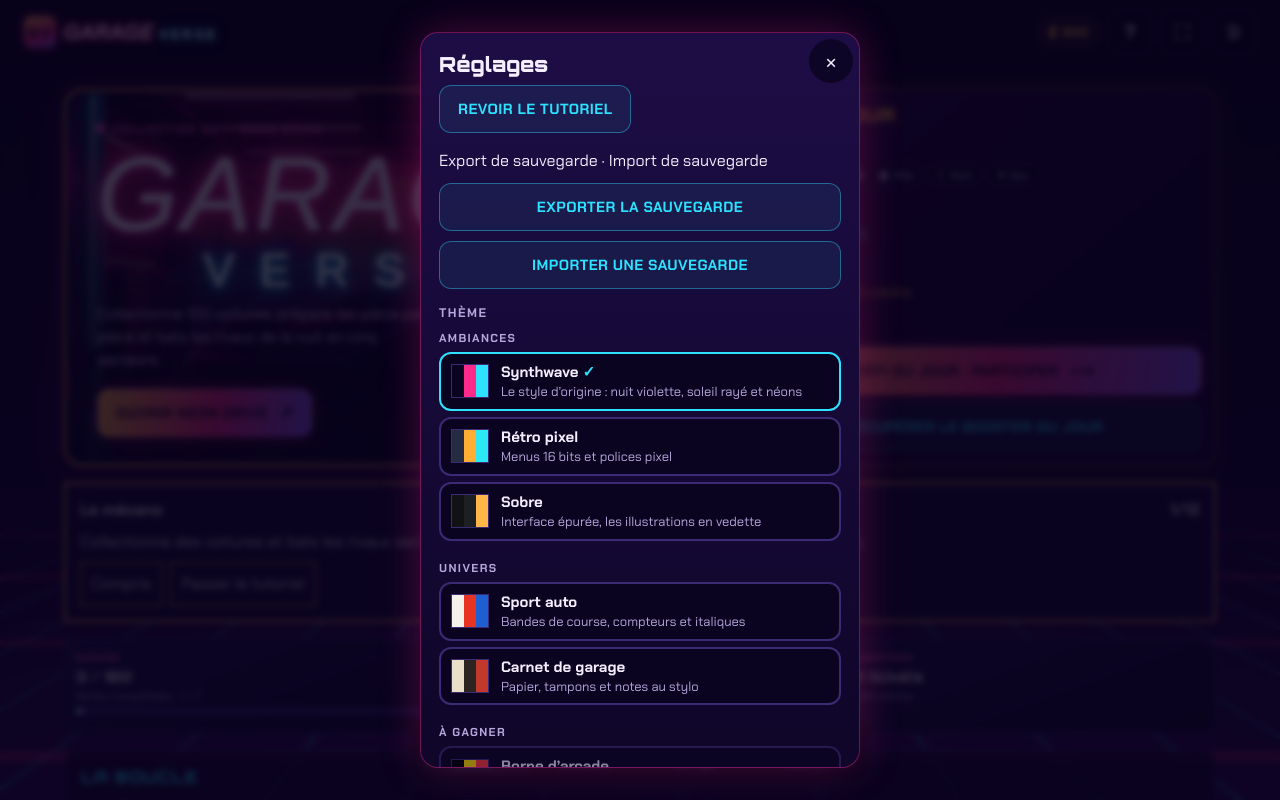
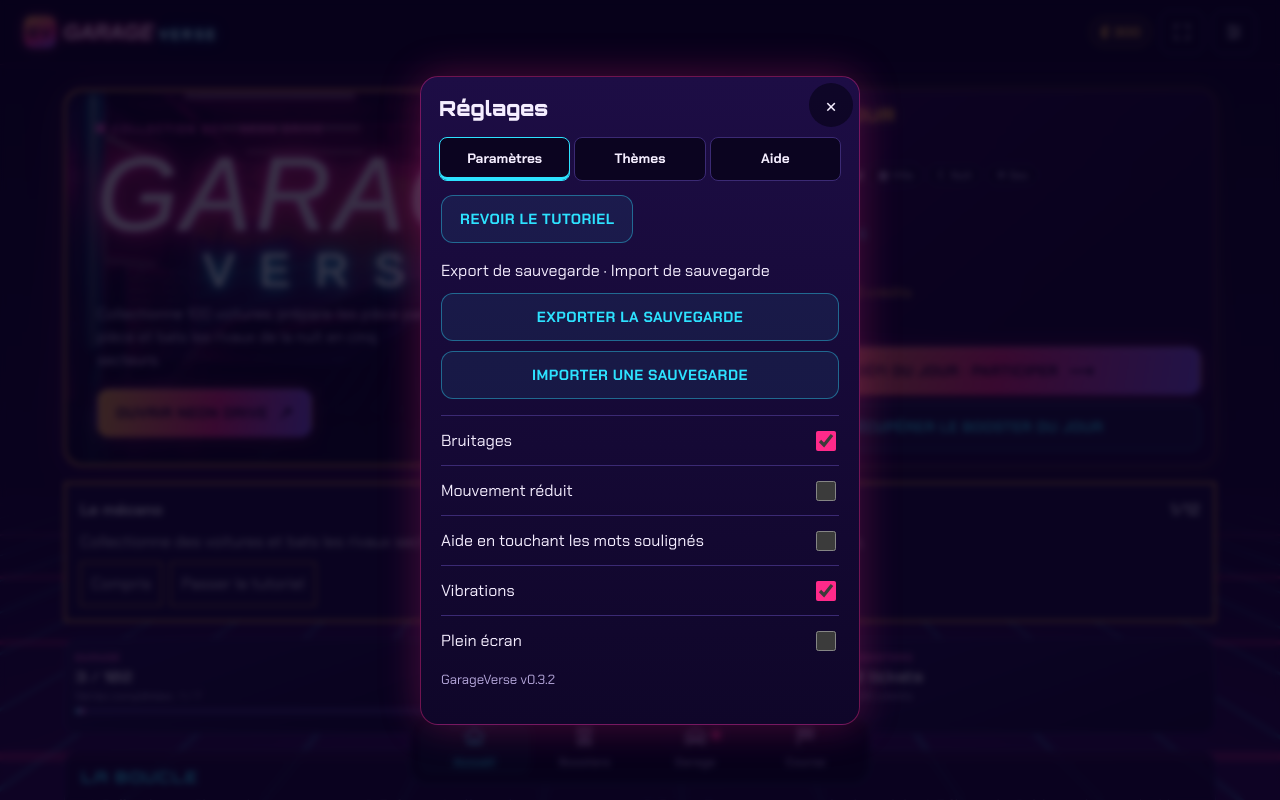
Before and after one commit to Flatoupix/GarageVerse, a Vue app: page / in a window 1280 px wide. Both pictures are taken after a click on the button 1234 px from the left and 32 px from the top of the page. Shown: the top 800 px of the page. Built offline with nearby package versions, Linux system fonts and the light colour scheme; a web font is replaced by a local one.

Commit message:
GarageVerse reglages-onglets · passe 1

```diff
--- a/src/App.vue
+++ b/src/App.vue
@@ -1,9 +1,10 @@
 <script setup lang="ts">
 import { computed, nextTick, onMounted, onUnmounted, ref, watch } from 'vue'
 import { enableEffects, hasMusic, refreshMusicVisibility, setMusicTrack, unlockAudio } from './audio'
+import { debugTap, type DebugTaps } from './game/debug'
 import type { Rival, StatKey } from './game/data'
 import { floatText, mountFx, pop, themeFx, tone, tween } from './game/fx'
-import { buzz, pendingSeries, notify, persist, reducedMotion, save, sound, storageWarning, systemReduced, toast } from './game/store'
+import { act, buzz, pendingSeries, notify, persist, reducedMotion, save, sound, storageWarning, systemReduced, toast } from './game/store'
 import { applyTheme, theme, themeGroups, themes, unlocked, type Theme } from './game/theme'
 import { cardBackOf, cardBacks } from './game/cardback'
 import type { CardBackId } from './game/save'
@@ -73,7 +74,37 @@ async function importSave(event: Event) {
     transferFeedback('Ta sauvegarde a été importée.')
   } catch { transferFeedback('Import impossible : choisis une sauvegarde GarageVerse valide et vérifie que le stockage est disponible.', true) }
 }
-const lexicon = ref<HTMLDialogElement>()
+type SettingsTab = 'parameters' | 'themes' | 'help'
+const settingsTab = ref<SettingsTab>('parameters')
+const settingsTabs: { id: SettingsTab; label: string }[] = [
+  { id: 'parameters', label: 'Paramètres' }, { id: 'themes', label: 'Thèmes' }, { id: 'help', label: 'Aide' },
+]
+function showSettings(tab: SettingsTab = 'parameters') {
+  openHelp.value = null
+  selectSettingsTab(tab)
+  if (!settings.value?.open) settings.value?.showModal()
+}
+function selectSettingsTab(tab: SettingsTab) {
+  settingsTab.value = tab
+  document.getElementById('settings-content')?.scrollTo(0, 0)
+}
+function settingsTabKey(event: KeyboardEvent, index: number) {
+  const next = event.key === 'ArrowRight' ? (index + 1) % 3 : event.key === 'ArrowLeft' ? (index + 2) % 3 : event.key === 'Home' ? 0 : event.key === 'End' ? 2 : -1
+  if (next < 0) return
+  event.preventDefault()
+  const tab = settingsTabs[next]!
+  selectSettingsTab(tab.id)
+  document.getElementById('settings-tab-' + tab.id)?.focus()
+}
+let debugTaps: DebugTaps = { count: 0, lastTap: null }
+function brandClick() {
+  go('home')
+  if (import.meta.env.DEV) {
+    const result = debugTap(debugTaps, performance.now())
+    debugTaps = result.state
+    if (result.triggered) act(s => { s.credits += 1000 }, 'Debug : +1 000 crédits')
+  }
+}
 const bubble = ref<HTMLElement>()
 const sheet = ref<HTMLDialogElement>()
 const inspected = ref<{ kind: 'car' | 'part'; id: string; circuit?: Rival['circuit']; suggestedStat?: StatKey; showCard?: boolean } | null>(null)
@@ -155,7 +186,7 @@ const fullscreen = ref(Boolean(document.fullscreenElement))
 document.addEventListener('fullscreenchange', () => { fullscreen.value = Boolean(document.fullscreenElement) })
 
 async function toggleFullscreen() {
-  if (!canFullscreen) { settings.value?.showModal(); return }
+  if (!canFullscreen) { showSettings(); return }
   try {
     if (document.fullscreenElement) return await document.exitFullscreen()
     await document.documentElement.requestFullscreen({ navigationUI: 'hide' })
@@ -169,6 +200,10 @@ async function toggleFullscreen() {
 const appVersion = __APP_VERSION__
 // Liste des Réglages rangée par groupes ; chaque thème n'apparaît qu'une fois.
 const themeLists = themeGroups.map(group => ({ title: group.title, items: themes.filter(t => group.ids.includes(t.id)) }))
+const expandedGroups = ref<string[]>([themeLists.find(group => group.items.some(t => t.id === theme.value))!.title])
+function toggleThemeGroup(title: string) {
+  expandedGroups.value = expandedGroups.value.includes(title) ? expandedGroups.value.filter(t => t !== title) : [...expandedGroups.value, title]
+}
 // Un thème débloqué en cours de partie est annoncé une fois.
 const openThemes = computed(() => themes.filter(t => unlocked(save, t.id)).map(t => t.id))
 watch(openThemes, (now, before) => {
@@ -223,7 +258,7 @@ function showLexicon() {
   openHelp.value = null
   glossaryOpen.value = true
 }
-watch(glossaryOpen, open => { if (open && !lexicon.value?.open) lexicon.value?.showModal() })
+watch(glossaryOpen, open => { if (open) { showSettings('help'); glossaryOpen.value = false } })
 
 function chooseTheme(id: Theme) {
   if (id === theme.value || !unlocked(save, id)) return
@@ -252,19 +287,18 @@ function toggleSetting(key: Setting) {
   <div class="app-shell" :class="{ 'motion-reduced': reducedMotion }">
     <div class="sky" aria-hidden="true"><div class="sky-grid"></div></div>
     <header class="topbar">
-      <button class="brand" type="button" aria-label="GarageVerse, accueil" @click="go('home')">
+      <button class="brand" type="button" aria-label="GarageVerse, accueil" @click="brandClick">
         <span class="brand-mark" aria-hidden="true">GV</span><GameLogo v-if="theme === 'neon'" size="bar" :flicker="false" /><span v-else>GARAGE<span class="brand-accent">VERSE</span></span>
       </button>
       <div class="wallet">
         <span ref="wallet" class="credits" :class="creditMove" :aria-label="`${save.credits} crédits`"><span aria-hidden="true">₡ {{ shownCredits }}</span></span>
-        <button type="button" class="settings-button help-button" aria-label="Lexique : comprendre les règles" @click="showLexicon">?</button>
         <button v-if="!installed" type="button" class="settings-button fullscreen-button" :aria-label="fullscreen ? 'Quitter le plein écran' : 'Plein écran'"
           :aria-pressed="fullscreen" @click="toggleFullscreen">
           <svg viewBox="0 0 24 24" width="20" height="20" fill="none" stroke="currentColor" stroke-width="1.6" aria-hidden="true">
             <path v-if="fullscreen" d="M9 4v5H4M15 4v5h5M9 20v-5H4M15 20v-5h5"/><path v-else d="M4 9V4h5M20 9V4h-5M4 15v5h5M20 15v5h-5"/>
           </svg>
         </button>
-        <button type="button" class="settings-button" aria-label="Réglages" @click="settings?.showModal()">
+        <button type="button" class="settings-button" aria-label="Réglages" @click="showSettings()">
           <svg viewBox="0 0 24 24" width="20" height="20" fill="none" stroke="currentColor" stroke-width="1.6" aria-hidden="true"><path d="M4 6h16M4 12h16M4 18h16"/><path d="M8 3v6m8 0v6m-6 0v6"/></svg>
         </button>
       </div>
@@ -303,19 +337,16 @@ function toggleSetting(key: Setting) {
     </div>
     </Teleport>
 
-    <dialog ref="lexicon" class="modal lexicon-modal" aria-label="Lexique" @close="glossaryOpen = false">
-      <form method="dialog"><button class="close-modal" aria-label="Fermer le lexique">×</button></form>
-      <h2>Lexique</h2>
-      <p class="lexicon-intro">Touche un mot souligné en pointillé, partout dans le jeu, pour voir son explication.</p>
-      <section v-for="section in glossarySections" :key="section.title" class="lexicon-section">
-        <h3>{{ section.title }}</h3>
-        <dl><template v-for="key in section.keys" :key="key"><dt>{{ glossary[key].term }}</dt><dd>{{ glossary[key].text }}</dd></template></dl>
-      </section>
-    </dialog>
-
-    <dialog ref="settings" class="modal settings-modal">
+    <dialog ref="settings" class="modal settings-modal" aria-label="Réglages">
       <form method="dialog"><button class="close-modal" aria-label="Fermer les réglages">×</button></form>
       <h2>Réglages</h2>
+      <div class="settings-tabs" role="tablist" aria-label="Réglages">
+        <button v-for="(tab, index) in settingsTabs" :id="'settings-tab-' + tab.id" :key="tab.id" type="button" role="tab"
+          :aria-selected="settingsTab === tab.id" :aria-controls="'settings-panel-' + tab.id" :tabindex="settingsTab === tab.id ? 0 : -1"
+          @click="selectSettingsTab(tab.id)" @keydown="settingsTabKey($event, index)">{{ tab.label }}</button>
+      </div>
+      <div id="settings-content" class="settings-content">
+        <div v-show="settingsTab === 'parameters'" id="settings-panel-parameters" role="tabpanel" aria-labelledby="settings-tab-parameters">
           <button type="button" class="button ghost" @click="replayTutorial(); settings?.close(); sheet?.close(); go('home')">Revoir le tutoriel</button>
           <section class="save-transfer" aria-label="Sauvegarde">
             <p v-if="offlineReady"><span v-help="'offline'">Disponible hors ligne</span></p>
@@ -325,18 +356,30 @@ function toggleSetting(key: Setting) {
             <input ref="saveFile" type="file" accept=".json,application/json" hidden @change="importSave" />
             <p v-if="transferMessage" role="status">{{ transferMessage }}</p>
           </section>
+          <label v-if="hasMusic" class="setting"><span>Musique</span><input type="checkbox" :checked="save.preferences.music" @change="toggleSetting('music')" /></label>
+          <label class="setting"><span>Bruitages</span><input type="checkbox" :checked="save.preferences.sound" @change="toggleSetting('sound')" /></label>
+          <label class="setting"><span>Mouvement réduit</span><input type="checkbox" :checked="reducedMotion" :disabled="systemReduced" @change="toggleSetting('reducedMotion')" /></label>
+          <p v-if="systemReduced" class="setting-note">Activé dans les réglages du système.</p>
+          <label class="setting"><span>Aide en touchant les mots soulignés</span><input type="checkbox" :checked="save.preferences.touchHelp !== false" @change="toggleSetting('touchHelp')" /></label>
+          <label class="setting"><span>Vibrations</span><input type="checkbox" :checked="save.preferences.vibration" @change="toggleSetting('vibration')" /></label>
+          <label v-if="canFullscreen && !installed" class="setting"><span>Plein écran</span><input type="checkbox" :checked="fullscreen" @change="toggleFullscreen" /></label>
+          <p v-else-if="!installed" class="setting-note">Plein écran sur iPhone : dans Safari, touche Partager puis « Sur l’écran d’accueil », et lance GarageVerse depuis son icône.</p>
+          <p class="setting-note app-version">GarageVerse v{{ appVersion }}</p>
+        </div>
+        <div v-show="settingsTab === 'themes'" id="settings-panel-themes" role="tabpanel" aria-labelledby="settings-tab-themes">
           <fieldset class="theme-picker">
             <legend>Thème</legend>
-        <div v-for="group in themeLists" :key="group.title" class="theme-group" role="group" :aria-label="group.title">
-          <h3 class="theme-group-title">{{ group.title }}</h3>
+            <div v-for="(group, groupIndex) in themeLists" :key="group.title" class="theme-group" role="group" :aria-label="group.title">
+              <h3 class="theme-group-title"><button type="button" :aria-expanded="expandedGroups.includes(group.title)" :aria-controls="'theme-group-' + groupIndex" @click="toggleThemeGroup(group.title)">{{ group.title }} <span aria-hidden="true">{{ expandedGroups.includes(group.title) ? '⌄' : '›' }}</span></button></h3>
+              <div v-show="expandedGroups.includes(group.title)" :id="'theme-group-' + groupIndex" class="theme-group-items">
               <label v-for="t in group.items" :key="t.id" class="theme-option" :class="{ chosen: theme === t.id, locked: !unlocked(save, t.id) }">
                 <input type="radio" name="theme" :value="t.id" :checked="theme === t.id" :disabled="!unlocked(save, t.id)" @change="chooseTheme(t.id)" />
                 <span class="theme-swatch" aria-hidden="true"><i v-for="c in t.swatch" :key="c" :style="{ background: c }"></i></span>
                 <span class="theme-text"><b>{{ t.name }}</b>
-              <small v-if="unlocked(save, t.id) || !t.unlock">{{ t.hint }}</small>
-              <small v-else class="theme-goal">🔒 {{ t.unlock.goal }} · {{ t.unlock.progress(save).join(' / ') }}</small>
+                  <small v-if="!unlocked(save, t.id) && t.unlock" class="theme-goal">🔒 {{ t.unlock.goal }} · {{ t.unlock.progress(save).join(' / ') }}</small>
                 </span>
               </label>
+              </div>
             </div>
           </fieldset>
           <fieldset class="back-picker">
@@ -347,15 +390,16 @@ function toggleSetting(key: Setting) {
               <span>{{ b.name }}</span>
             </label>
           </fieldset>
-      <label v-if="hasMusic" class="setting"><span>Musique</span><input type="checkbox" :checked="save.preferences.music" @change="toggleSetting('music')" /></label>
-      <label class="setting"><span>Bruitages</span><input type="checkbox" :checked="save.preferences.sound" @change="toggleSetting('sound')" /></label>
-      <label class="setting"><span>Mouvement réduit</span><input type="checkbox" :checked="reducedMotion" :disabled="systemReduced" @change="toggleSetting('reducedMotion')" /></label>
-      <p v-if="systemReduced" class="setting-note">Activé dans les réglages du système.</p>
-      <label class="setting"><span>Aide en touchant les mots soulignés</span><input type="checkbox" :checked="save.preferences.touchHelp !== false" @change="toggleSetting('touchHelp')" /></label>
-      <label class="setting"><span>Vibrations</span><input type="checkbox" :checked="save.preferences.vibration" @change="toggleSetting('vibration')" /></label>
-      <label v-if="canFullscreen && !installed" class="setting"><span>Plein écran</span><input type="checkbox" :checked="fullscreen" @change="toggleFullscreen" /></label>
-      <p v-else-if="!installed" class="setting-note">Plein écran sur iPhone : dans Safari, touche Partager puis « Sur l’écran d’accueil », et lance GarageVerse depuis son icône.</p>
-      <p class="setting-note app-version">GarageVerse v{{ appVersion }}</p>
+        </div>
+        <div v-show="settingsTab === 'help'" id="settings-panel-help" role="tabpanel" aria-labelledby="settings-tab-help">
+          <h2>Lexique</h2>
+          <p class="lexicon-intro">Touche un mot souligné en pointillé, partout dans le jeu, pour voir son explication.</p>
+          <section v-for="section in glossarySections" :key="section.title" class="lexicon-section">
+            <h3>{{ section.title }}</h3>
+            <dl><template v-for="key in section.keys" :key="key"><dt>{{ glossary[key].term }}</dt><dd>{{ glossary[key].text }}</dd></template></dl>
+          </section>
+        </div>
+      </div>
     </dialog>
 
     <dialog ref="sheet" class="modal sheet-modal" :aria-label="inspected?.kind === 'car' ? 'Fiche voiture' : 'Fiche pièce'" @close="inspected = null">
--- /dev/null
+++ b/src/game/debug.ts
@@ -0,0 +1,8 @@
+// Compteur déterministe : l'appelant fournit l'heure en millisecondes.
+export interface DebugTaps { count: number; lastTap: number | null }
+
+export function debugTap(previous: DebugTaps, now: number): { state: DebugTaps; triggered: boolean } {
+  const count = previous.lastTap === null || now - previous.lastTap > 1500 || now < previous.lastTap ? 1 : previous.count + 1
+  const triggered = count === 14
+  return { state: { count: triggered ? 0 : count, lastTap: now }, triggered }
+}
--- a/src/game/help.ts
+++ b/src/game/help.ts
@@ -12,7 +12,7 @@ export const glossary = {
   nouveau: { term: 'Nouveau', text: 'Une voiture reçue porte ce badge jusqu’à ta première ouverture de sa fiche.' },
   recycle: { term: 'Annulation du recyclage', text: 'Confirme le recyclage d’un doublon, puis tu peux l’annuler pendant six secondes. Changer de voiture ou recharger ferme cette possibilité.' },
   disabled: { term: 'Bouton grisé', text: 'Cette action est indisponible. Lis la condition indiquée pour savoir ce qu’il te manque.' },
-  touchHelp: { term: 'Aide tactile', text: 'Active « Aide en touchant les mots soulignés » dans les Réglages pour ouvrir une explication au toucher. Le bouton « ? » ouvre toujours le lexique.' },
+  touchHelp: { term: 'Aide tactile', text: 'Active « Aide en touchant les mots soulignés » dans les Réglages pour ouvrir une explication au toucher. Le lexique reste accessible dans les Réglages, onglet Aide.' },
   legendaryPack: { term: 'Sachet légendaire', text: 'Un sachet doré avec le ruban « Édition légendaire » contient au moins une carte Légendaire. Tes cinq cartes sont tirées dès l’achat ou l’utilisation du ticket : tu retrouves le même lot après un rechargement. La boutique montre toujours la couverture normale.' },
   offline: { term: 'Mode hors ligne', text: 'Après une première visite connectée, le jeu garde sa page et ses ressources sur ton appareil. Relance-le sans réseau ; les images déjà chargées restent disponibles. Une nouvelle version arrive au prochain lancement connecté.' },
   exportSave: { term: 'Export de sauvegarde', text: 'Télécharge un fichier JSON daté contenant ta partie. Garde-le pour retrouver ton garage sur un autre navigateur ou appareil.' },
@@ -66,7 +66,7 @@ export const glossary = {
 } satisfies Record<string, HelpEntry>
 export type HelpKey = keyof typeof glossary
 
-// Sections du lexique ouvert par le bouton « ? ».
+// Sections du lexique dans les Réglages, onglet Aide.
 export const glossarySections: { title: string; keys: HelpKey[] }[] = [
   { title: 'Repères du garage', keys: ['cardZoom', 'garageChips', 'rarityColors', 'nouveau', 'recycle', 'disabled', 'touchHelp'] },
   { title: 'Sauvegarde et connexion', keys: ['offline', 'exportSave', 'importSave'] },
--- a/src/game/tutorial.ts
+++ b/src/game/tutorial.ts
@@ -2,7 +2,7 @@ import { ref, watch } from 'vue'
 import { completedSeries, persist, save } from './store'
 import { tutorialSteps, type Discovery } from './save'
 
-export const helpSettingTip = 'Tu peux activer « Aide en touchant les mots soulignés » dans les Réglages. Le bouton « ? » ouvre toujours le lexique.'
+export const helpSettingTip = 'Tu peux activer « Aide en touchant les mots soulignés » dans les Réglages. Le lexique reste accessible dans les Réglages, onglet Aide.'
 
 export const discovery = ref<Discovery | null>(null)
 export function tutorialAction(from: number, to: number) {
--- a/src/themes/shared.css
+++ b/src/themes/shared.css
@@ -600,3 +600,26 @@
 .special-card h3 { overflow-wrap: anywhere; }
 .special-card ul { list-style: none; padding: 0; display: flex; flex-wrap: wrap; gap: .5rem; }
 .special-card .button { max-width: 100%; white-space: normal; overflow-wrap: anywhere; }
+
+/* Réglages mobiles : onglets fixes et contenu défilant dans la boîte. */
+.settings-modal { overflow: hidden; }
+.settings-modal[open] { display: flex; flex-direction: column; }
+.settings-modal > h2, .settings-tabs { flex: none; }
+.settings-tabs { display: grid; grid-template-columns: repeat(3, minmax(0, 1fr)); gap: 4px; margin: 8px 0 12px; min-width: 0; }
+.settings-tabs button { min-width: 0; min-height: 44px; padding: 6px 2px; border: 1px solid var(--line); border-radius: var(--radius, 8px);
+  background: var(--night); color: var(--text); font: 700 .85rem/1.3 var(--body); letter-spacing: 0; white-space: nowrap; }
+.settings-tabs button[aria-selected="true"] { border-color: var(--accent); box-shadow: inset 0 -3px var(--accent); }
+.settings-tabs button:focus-visible, .theme-group-title button:focus-visible { outline: 2px solid var(--accent); outline-offset: -2px; }
+.settings-content { min-height: 0; min-width: 0; overflow-y: auto; overflow-x: hidden; overscroll-behavior: contain; }
+.settings-content [role="tabpanel"] { min-width: 0; overflow-wrap: anywhere; padding: 2px 2px 12px; }
+.settings-content .button { max-width: 100%; min-width: 0; white-space: normal; }
+.settings-content .setting input { flex: none; }
+.theme-group-title button { display: flex; justify-content: space-between; align-items: center; width: 100%; min-height: 44px; padding: 6px;
+  border: 0; border-bottom: 1px solid var(--line); background: var(--night); color: var(--text); font: inherit; text-align: left; }
+.theme-group-title button span { font: 700 1.2rem var(--body); }
+.theme-group-items { display: grid; gap: 4px; min-width: 0; }
+.settings-content .theme-option { min-height: 40px; padding: 5px 7px; gap: 8px; }
+.settings-content .theme-swatch { border-radius: 50%; overflow: hidden; }
+.settings-content .theme-swatch i { width: 8px; height: 24px; }
+.settings-content .theme-text { overflow-wrap: anywhere; }
+.settings-content .back-option { min-width: 0; text-align: center; }
```
Also changed, not shown: src/game/debug.check.cjs (added, +25 -0 lines), 1 other file (tests, documents, lock files or other folders). Lines whose indentation alone changed are shown as unchanged.
